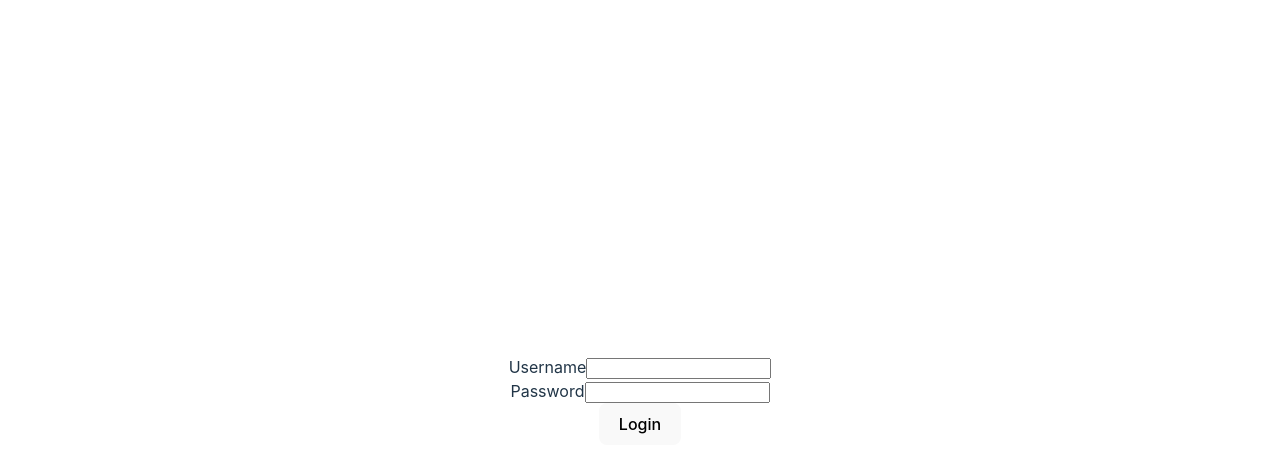
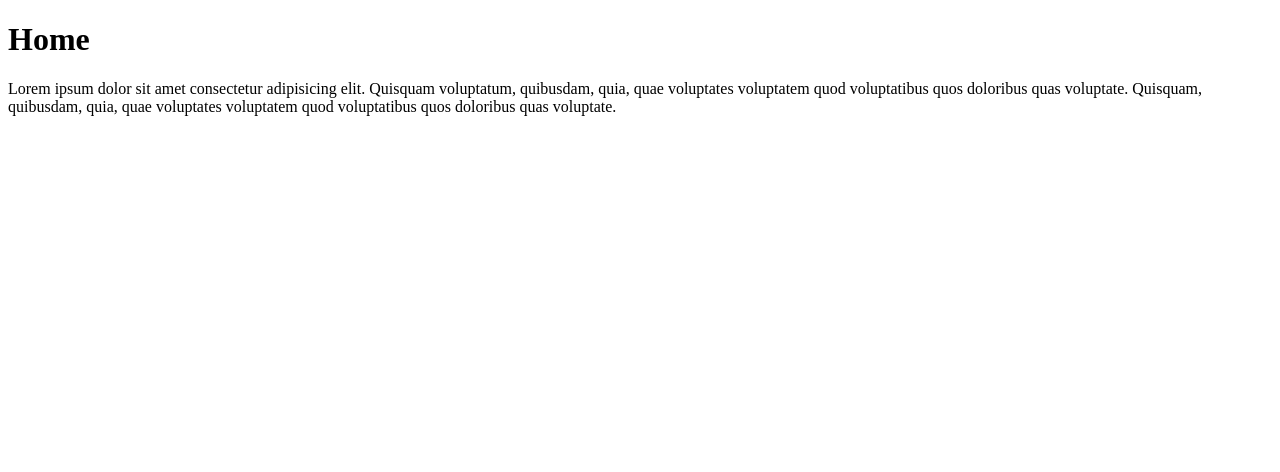
Before and after one commit to masterkeysrd/calculator-ui, a Vue app: page / in a window 1280 px wide. Shown: the top 472 px of the page. Built offline with nearby package versions, Linux system fonts and the light colour scheme.

Commit message:
feat(router): :sparkles: implement vue router

```diff
--- a/src/App.vue
+++ b/src/App.vue
@@ -1,9 +1,9 @@
 <script setup lang="ts">
-import LoginView from "./views/LoginView.vue";
+import { RouterView } from 'vue-router';
 </script>
 
 <template>
   <div>
-    <LoginView />
+    <router-view />
   </div>
 </template>
--- /dev/null
+++ b/src/router/index.ts
@@ -0,0 +1,21 @@
+import { createRouter, createWebHashHistory } from 'vue-router'
+
+const routes = [
+    {
+        path: '/',
+        name: 'Home',
+        component: () => import('../views/HomeView.vue'),
+    },
+    {
+        path: '/login',
+        name: 'Login',
+        component: () => import('../views/LoginView.vue'),
+    }
+]
+
+const router = createRouter({
+    history: createWebHashHistory(),
+    routes,
+});
+
+export default router;
--- a/src/style.css
+++ /dev/null
@@ -1,80 +0,0 @@
-:root {
-  font-family: Inter, system-ui, Avenir, Helvetica, Arial, sans-serif;
-  line-height: 1.5;
-  font-weight: 400;
-
-  color-scheme: light dark;
-  color: rgba(255, 255, 255, 0.87);
-  background-color: #242424;
-
-  font-synthesis: none;
-  text-rendering: optimizeLegibility;
-  -webkit-font-smoothing: antialiased;
-  -moz-osx-font-smoothing: grayscale;
-  -webkit-text-size-adjust: 100%;
-}
-
-a {
-  font-weight: 500;
-  color: #646cff;
-  text-decoration: inherit;
-}
-a:hover {
-  color: #535bf2;
-}
-
-body {
-  margin: 0;
-  display: flex;
-  place-items: center;
-  min-width: 320px;
-  min-height: 100vh;
-}
-
-h1 {
-  font-size: 3.2em;
-  line-height: 1.1;
-}
-
-button {
-  border-radius: 8px;
-  border: 1px solid transparent;
-  padding: 0.6em 1.2em;
-  font-size: 1em;
-  font-weight: 500;
-  font-family: inherit;
-  background-color: #1a1a1a;
-  cursor: pointer;
-  transition: border-color 0.25s;
-}
-button:hover {
-  border-color: #646cff;
-}
-button:focus,
-button:focus-visible {
-  outline: 4px auto -webkit-focus-ring-color;
-}
-
-.card {
-  padding: 2em;
-}
-
-#app {
-  max-width: 1280px;
-  margin: 0 auto;
-  padding: 2rem;
-  text-align: center;
-}
-
-@media (prefers-color-scheme: light) {
-  :root {
-    color: #213547;
-    background-color: #ffffff;
-  }
-  a:hover {
-    color: #747bff;
-  }
-  button {
-    background-color: #f9f9f9;
-  }
-}
--- /dev/null
+++ b/src/views/HomeView.vue
@@ -0,0 +1,20 @@
+<template>
+    <div>
+        <h1>Home</h1>
+        <p>
+            Lorem ipsum dolor sit amet consectetur adipisicing elit. Quisquam
+            voluptatum, quibusdam, quia, quae voluptates voluptatem quod
+            voluptatibus quos doloribus quas voluptate. Quisquam, quibusdam,
+            quia, quae voluptates voluptatem quod voluptatibus quos doloribus
+            quas voluptate.
+        </p>
+    </div>
+</template>
+
+<script lang="ts">
+import { defineComponent } from "vue";
+
+export default defineComponent({
+    name: "HomeView",
+});
+</script>
```
Also changed, not shown: src/main.ts (+6 -4 lines).
